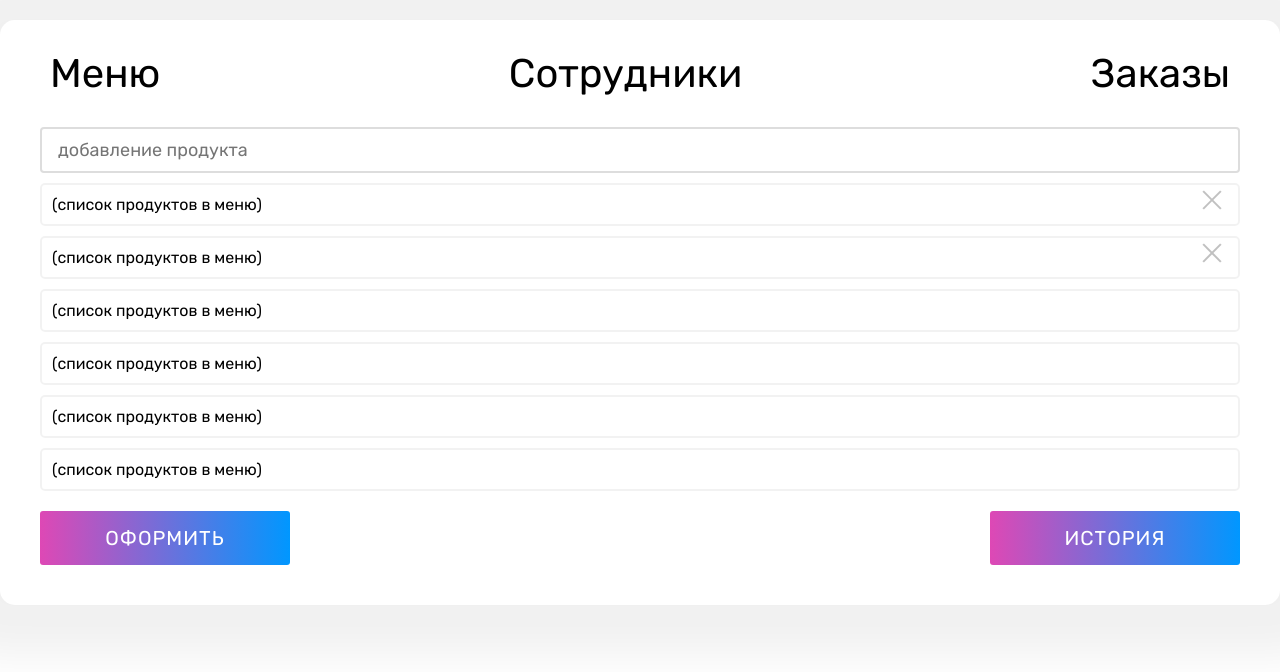
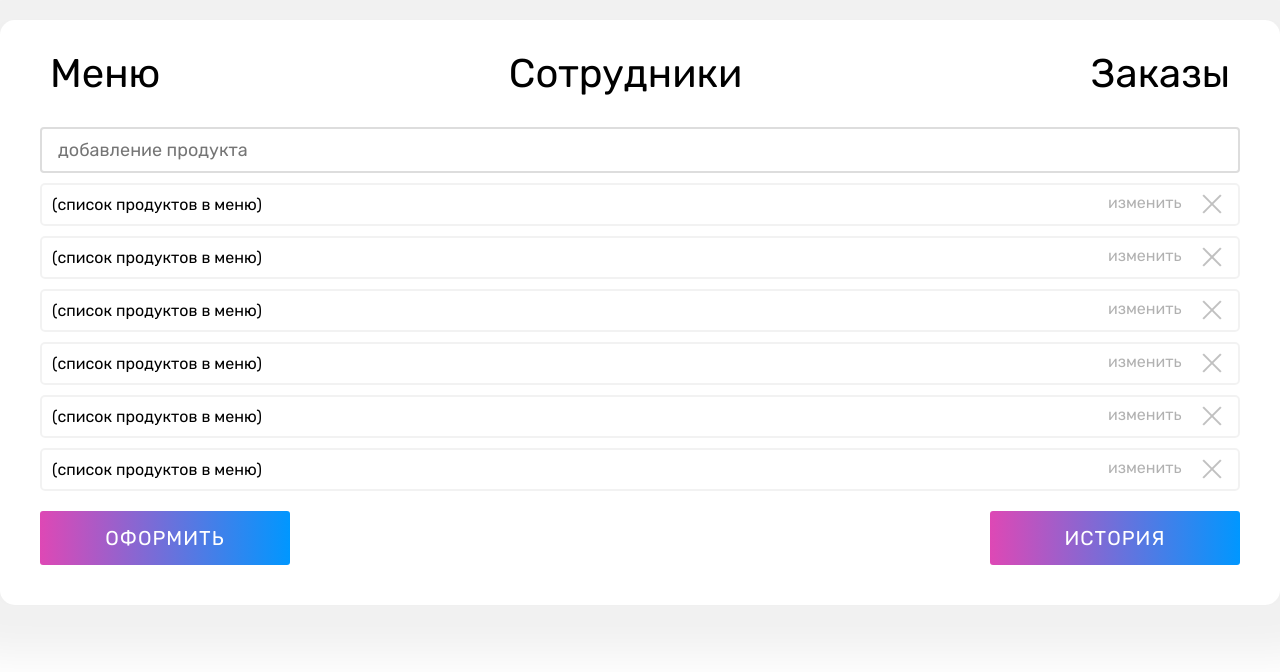
Before and after one commit to ExUngueLeonem/test-task-foodmenu, a React (Create React App) app: page /admin/menu in a window 1280 px wide. Shown: the top 672 px of the page. Built offline with nearby package versions, Linux system fonts and the light colour scheme.

Commit message:
minor style changes in Menu list and mixins

```diff
--- a/src/pages/AdminMenuPage/AdminMenuPage.jsx
+++ b/src/pages/AdminMenuPage/AdminMenuPage.jsx
@@ -8,24 +8,49 @@ const AdminMenuPage = () => {
         <div className={styles.container}>
             <div className={styles.flex_container}>
             <AdminHeader/>
+
                 <input className={[styles.menu_input].join(' ')} type="text" placeholder='добавление продукта'></input>
 
                 <div className={styles.menu_list}>
+
                     <div className={styles.menu_list__inner}>
                         <span>(список продуктов в меню)</span>
                         <div className={styles.btn_delete} onClick={(e) => console.log("удалить элемент", e.target)}></div>
+                        <div className={styles.btn_put} onClick={(e) => console.log("удалить элемент", e.target)}>изменить</div>
                     </div>
 
                     <div className={styles.menu_list__inner}>
                         <span>(список продуктов в меню)</span>
                         <div className={styles.btn_delete} onClick={(e) => console.log("удалить элемент", e.target)}></div>
+                        <div className={styles.btn_put} onClick={(e) => console.log("удалить элемент", e.target)}>изменить</div>
                     </div>
 
-                    <div className={styles.menu_list__inner}>(список продуктов в меню)</div>
-                    <div className={styles.menu_list__inner}>(список продуктов в меню)</div>
-                    <div className={styles.menu_list__inner}>(список продуктов в меню)</div>
-                    <div className={styles.menu_list__inner}>(список продуктов в меню)</div>
-                </div>
+                    <div className={styles.menu_list__inner}>
+                        <span>(список продуктов в меню)</span>
+                        <div className={styles.btn_delete} onClick={(e) => console.log("удалить элемент", e.target)}></div>
+                        <div className={styles.btn_put} onClick={(e) => console.log("удалить элемент", e.target)}>изменить</div>
+                    </div>
+
+                    <div className={styles.menu_list__inner}>
+                        <span>(список продуктов в меню)</span>
+                        <div className={styles.btn_delete} onClick={(e) => console.log("удалить элемент", e.target)}></div>
+                        <div className={styles.btn_put} onClick={(e) => console.log("удалить элемент", e.target)}>изменить</div>
+                    </div>
+
+                    <div className={styles.menu_list__inner}>
+                        <span>(список продуктов в меню)</span>
+                        <div className={styles.btn_delete} onClick={(e) => console.log("удалить элемент", e.target)}></div>
+                        <div className={styles.btn_put} onClick={(e) => console.log("удалить элемент", e.target)}>изменить</div>
+                    </div>
+
+
+                    <div className={styles.menu_list__inner}>
+                        <span>(список продуктов в меню)</span>
+                        <div className={styles.btn_delete} onClick={(e) => console.log("удалить элемент", e.target)}></div>
+                        <div className={styles.btn_put} onClick={(e) => console.log("удалить элемент", e.target)}>изменить</div>
+                    </div>
+
+                </div>{/* /.menu_list */}
 
                 <div className={styles.menu_btn_container}>
                     <button className={styles.menu_btn}>оформить</button>
--- a/src/pages/AdminMenuPage/AdminMenuPage.module.scss
+++ b/src/pages/AdminMenuPage/AdminMenuPage.module.scss
@@ -40,6 +40,8 @@
     display: block;
     font-size: 20px;
     min-width: 250px;
+
+    cursor: pointer;
 }
 
 .menu_list {
@@ -56,10 +58,12 @@
 .btn_delete {
     @include close;
     right: 10px;
-    top: 50%;
+    top: 62%;
     transform: translateY(-50%);
     width: 32px;
     height: 35px;
-    border-radius: 5px;
+}
 
+.btn_put {
+    @include put
 }
--- a/src/style/_mixins.scss
+++ b/src/style/_mixins.scss
@@ -44,13 +44,16 @@
 }
 
 @mixin close {
-
     position: absolute;
     right: 32px;
     top: 32px;
     width: 32px;
     height: 32px;
     opacity: 0.3;
+    cursor: pointer;
+
+    transition: .3s;
+
 
     &:hover {
     opacity: 1;
@@ -73,3 +76,21 @@
     transform: rotate(-45deg);
     }
 }
+
+@mixin put {
+    position: absolute;
+    right: 70px;
+    top: 65%;
+    transform: translateY(-50%);
+    width: 60px;
+    height: 35px;
+    opacity: 0.3;
+    cursor: pointer;
+
+    transition: .3s;
+
+    &:hover {
+      opacity: 1;
+    }
+
+}
```
